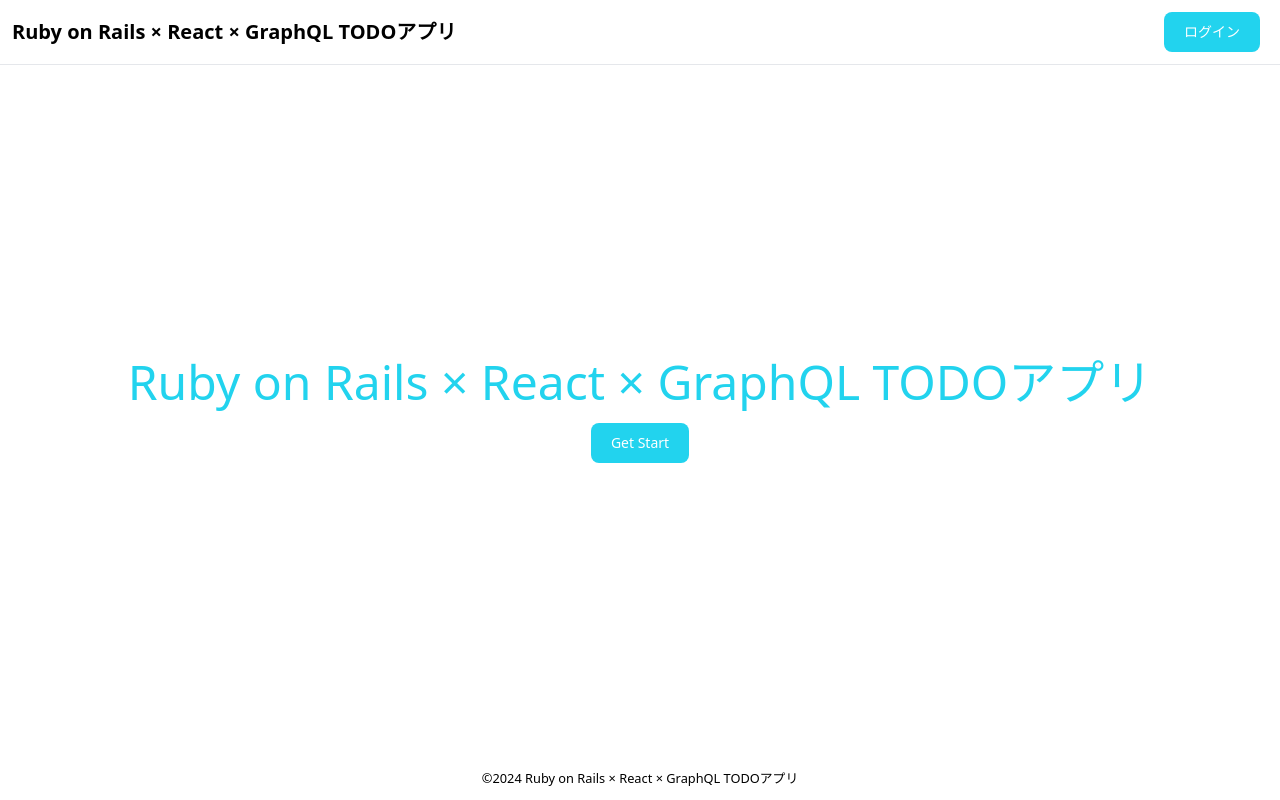
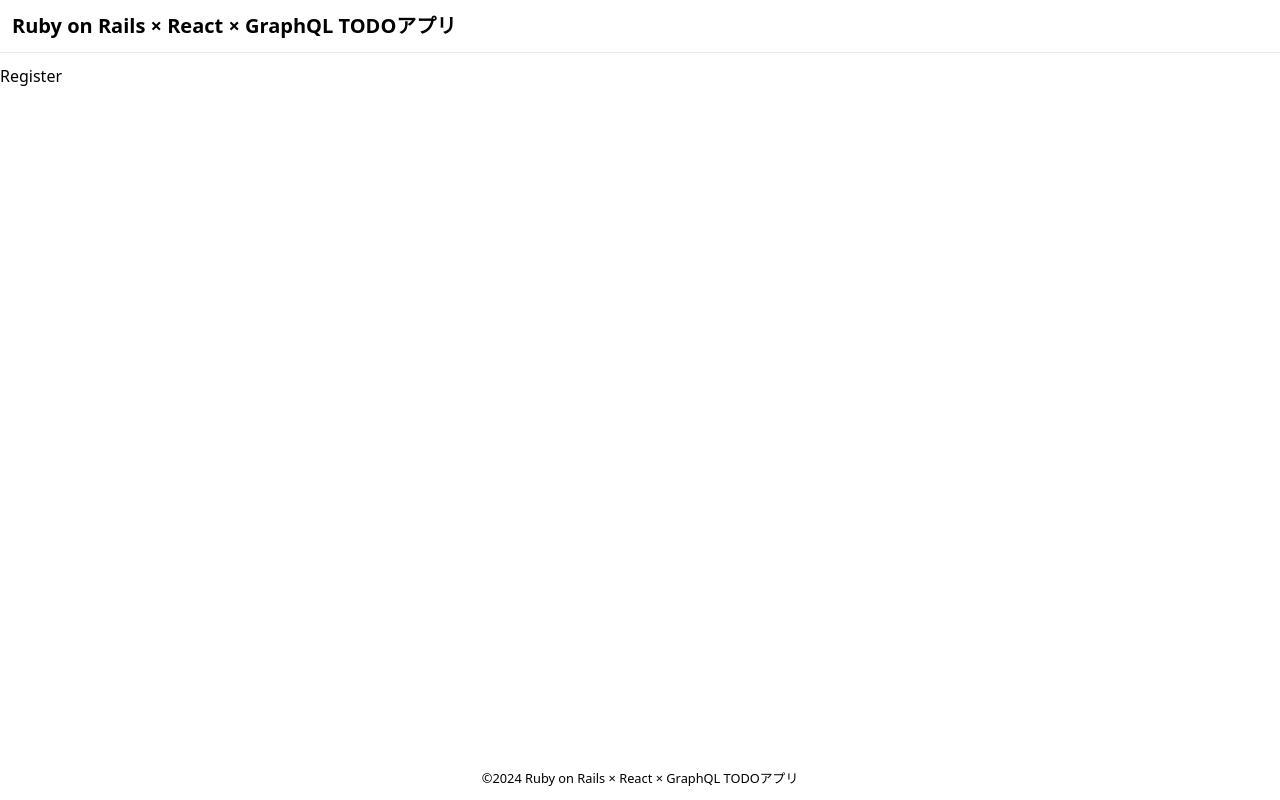
Before and after one commit to Sakyo24/rails-react-graphql-todo, a React (Vite) app in the folder frontend/app/: page /register in a window 1280 px wide. Built offline with nearby package versions, Linux system fonts and the light colour scheme.

Commit message:
react-routerの導入 (#16)

```diff
--- a/frontend/app/package.json
+++ b/frontend/app/package.json
@@ -11,11 +11,13 @@
   },
   "dependencies": {
     "react": "^18.3.1",
-    "react-dom": "^18.3.1"
+    "react-dom": "^18.3.1",
+    "react-router-dom": "^6.24.1"
   },
   "devDependencies": {
     "@types/react": "^18.3.3",
     "@types/react-dom": "^18.3.0",
+    "@types/react-router-dom": "^5.3.3",
     "@typescript-eslint/eslint-plugin": "^7.13.1",
     "@typescript-eslint/parser": "^7.13.1",
     "@vitejs/plugin-react": "^4.3.1",
--- a/frontend/app/src/App.tsx
+++ b/frontend/app/src/App.tsx
@@ -1,17 +1,28 @@
 import "./App.css";
 import Footer from "./components/Footer";
 import Header from "./components/Header";
+import Login from "./pages/Login";
+import NotFound from "./pages/NotFound";
+import Register from "./pages/Register";
+import TodosIndex from "./pages/todos/Index";
 import Top from "./pages/Top";
+import { BrowserRouter, Routes, Route } from "react-router-dom"
 
 const App = () => {
 	return (
-		<>
+		<BrowserRouter>
 			<Header />
 			<main className="pt-16">
-				<Top />
+				<Routes>
+					<Route path="/register" element={<Register />} />
+					<Route path="/login" element={<Login />} />
+					<Route path="/todos" element={<TodosIndex />} />
+					<Route path="/" element={<Top />} />
+					<Route path="/*" element={<NotFound />} />
+				</Routes>
 			</main>
 			<Footer />
-		</>
+		</BrowserRouter>
 	);
 };
 
--- a/frontend/app/src/components/Header.tsx
+++ b/frontend/app/src/components/Header.tsx
@@ -1,18 +1,32 @@
+import { Link } from "react-router-dom"
+
 const Header = () => {
   return (
 		<header className="bg-white border-b border-gray-200 fixed z-30 w-full">
 			<div className="px-3 py-3 lg:px-5 lg:pl-3">
 				<div className="flex items-center justify-between">
-					<div className="flex items-center justify-start">
+					<Link
+						to="/"
+						className="flex items-center justify-start"
+					>
 						<h1 className="font-bold text-xl ">
 							Ruby on Rails × React × GraphQL TODOアプリ
 						</h1>
-					</div>
-					<div className="flex items-center">
-						<div className="hidden sm:inline-flex text-white bg-cyan-400 hover:bg-cyan-300 focus:ring-4 focus:ring-cyan-200 font-medium rounded-lg text-sm px-5 py-2.5 text-center items-center cursor-pointer">
+					</Link>
+					{/* <div className="flex items-center">
+						<Link
+							to="/register"
+							className="ml-5 sm:inline-flex text-white bg-cyan-400 hover:bg-cyan-300 focus:ring-4 focus:ring-cyan-200 font-medium rounded-lg text-sm px-5 py-2.5 text-center items-center cursor-pointer"
+						>
+							会員登録
+						</Link>
+						<Link
+							to="/login"
+							className="ml-5 sm:inline-flex text-white bg-cyan-400 hover:bg-cyan-300 focus:ring-4 focus:ring-cyan-200 font-medium rounded-lg text-sm px-5 py-2.5 text-center items-center cursor-pointer"
+						>
 							ログイン
-						</div>
-					</div>
+						</Link>
+					</div> */}
 				</div>
 			</div>
 		</header>
--- /dev/null
+++ b/frontend/app/src/pages/Login.tsx
@@ -0,0 +1,7 @@
+const Login = () => {
+  return (
+    <div>Login</div>
+  )
+}
+
+export default Login
--- /dev/null
+++ b/frontend/app/src/pages/NotFound.tsx
@@ -0,0 +1,7 @@
+const NotFound = () => {
+  return (
+    <div>NotFound</div>
+  )
+}
+
+export default NotFound
--- /dev/null
+++ b/frontend/app/src/pages/Register.tsx
@@ -0,0 +1,7 @@
+const Register = () => {
+  return (
+    <div>Register</div>
+  )
+}
+
+export default Register
--- a/frontend/app/src/pages/Top.tsx
+++ b/frontend/app/src/pages/Top.tsx
@@ -1,16 +1,21 @@
+import { Link } from "react-router-dom";
+
 const Top = () => {
-  return (
+	return (
 		<div className="text-center flex items-center">
 			<div className="w-screen text-5xl">
 				<p className="text-cyan-400">
 					Ruby on Rails × React × GraphQL TODOアプリ
 				</p>
-				<div className="sm:inline-flex text-white bg-cyan-400 hover:bg-cyan-300 focus:ring-4 focus:ring-cyan-200 font-medium rounded-lg text-sm px-5 py-2.5 text-center items-center cursor-pointer">
+				<Link
+					to="/todos"
+					className="sm:inline-flex text-white bg-cyan-400 hover:bg-cyan-300 focus:ring-4 focus:ring-cyan-200 font-medium rounded-lg text-sm px-5 py-2.5 text-center items-center cursor-pointer"
+				>
 					Get Start
-				</div>
+				</Link>
 			</div>
 		</div>
 	);
-}
+};
 
-export default Top
+export default Top;
--- /dev/null
+++ b/frontend/app/src/pages/todos/Index.tsx
@@ -0,0 +1,7 @@
+const Index = () => {
+  return (
+    <div>Index</div>
+  )
+}
+
+export default Index
```
Also changed, not shown: 1 other file (tests, documents, lock files or other folders).
